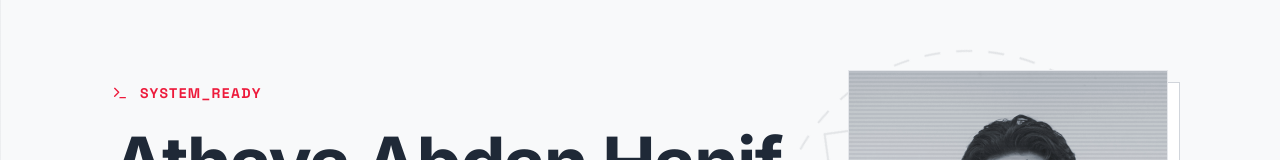
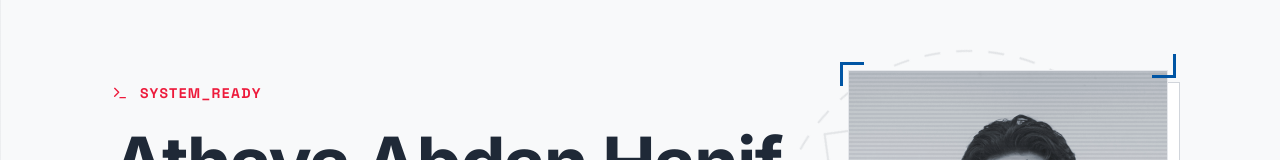
Before and after one commit to tayaya-pnck/PersonalWeb, a React (Vite) app: page / in a window 1280 px wide. Shown: the part 157-317 px from the top of the page. Built offline with nearby package versions, Linux system fonts and the light colour scheme.

Commit message:
feat: add persistent target lock frame to photo

```diff
--- a/src/components/Hero.jsx
+++ b/src/components/Hero.jsx
@@ -77,8 +77,8 @@ const Hero = () => {
           {/* Stylized Frame Background */}
           <div className="absolute inset-0 border border-gray-300 dark:border-slate-700 bg-white dark:bg-darkSurface translate-x-3 translate-y-3 transition-transform group-hover:translate-x-4 group-hover:translate-y-4"></div>
 
-          {/* Target Lock Frame */}
-          <div className="absolute inset-0 target-lock-hover opacity-100 p-2 z-10 pointer-events-none"></div>
+          {/* Target Lock Frame (Persistent) */}
+          <div className="absolute inset-0 target-lock-frame z-20 pointer-events-none"></div>
 
           {/* Image Container */}
           <div className="absolute inset-0 overflow-hidden border border-gray-200 dark:border-slate-700 bg-gray-100 dark:bg-slate-800">
--- a/src/index.css
+++ b/src/index.css
@@ -91,6 +91,43 @@
     border-color: #ED1A3B;
   }
 
+  .target-lock-frame {
+    position: relative;
+  }
+
+  .target-lock-frame::before,
+  .target-lock-frame::after {
+    content: '';
+    position: absolute;
+    width: 24px;
+    height: 24px;
+    border-color: #0055A4;
+    border-style: solid;
+    opacity: 1;
+    pointer-events: none;
+    z-index: 20;
+    transition: border-color 0.3s ease, width 0.3s ease, height 0.3s ease;
+  }
+
+  .target-lock-frame::before {
+    top: -8px;
+    left: -8px;
+    border-width: 3px 0 0 3px;
+  }
+
+  .target-lock-frame::after {
+    bottom: -8px;
+    right: -8px;
+    border-width: 0 3px 3px 0;
+  }
+
+  .group:hover .target-lock-frame::before,
+  .group:hover .target-lock-frame::after {
+    width: 32px;
+    height: 32px;
+    border-color: #ED1A3B;
+  }
+
   /* Thin crosshair divider */
   .crosshair-divider {
     position: relative;
```
